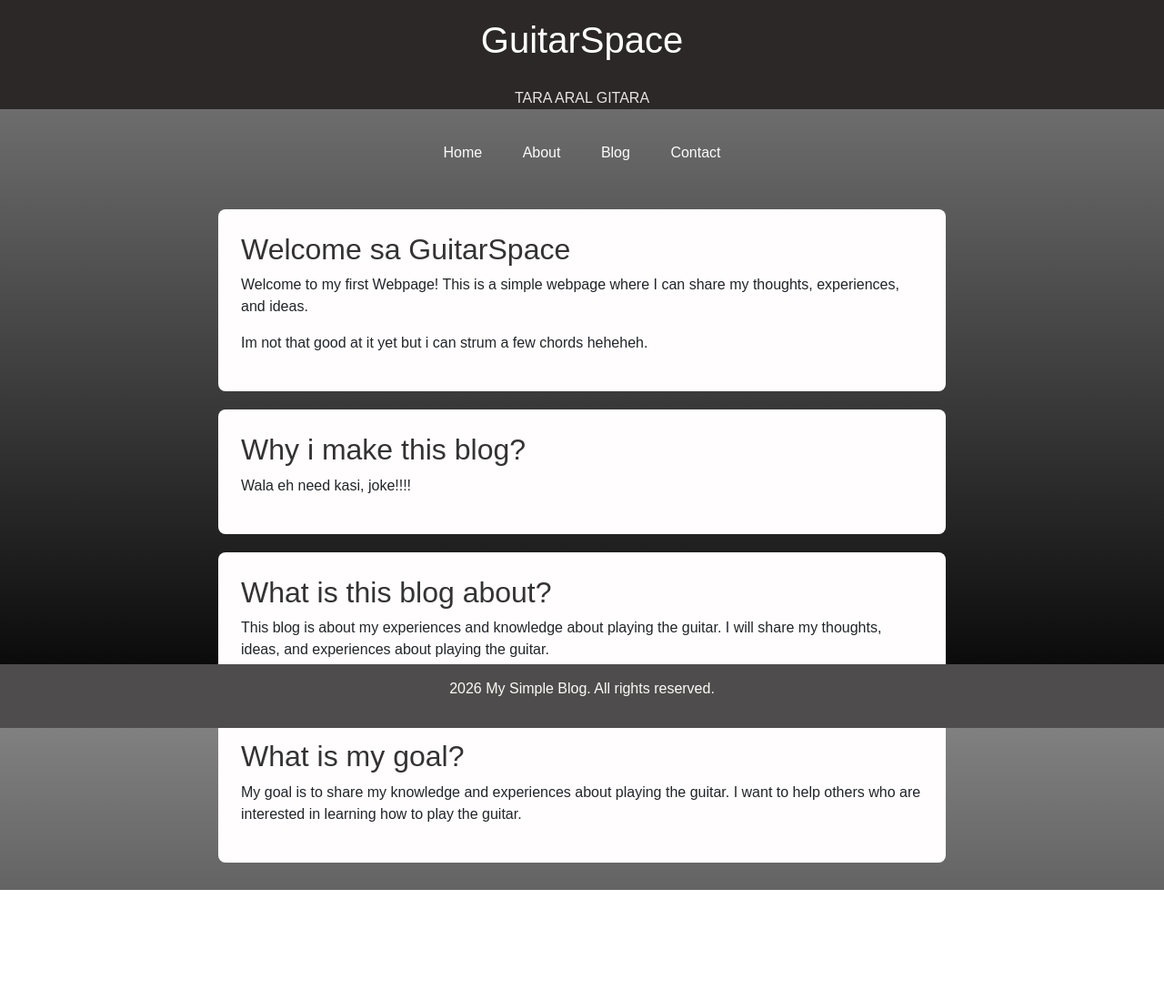
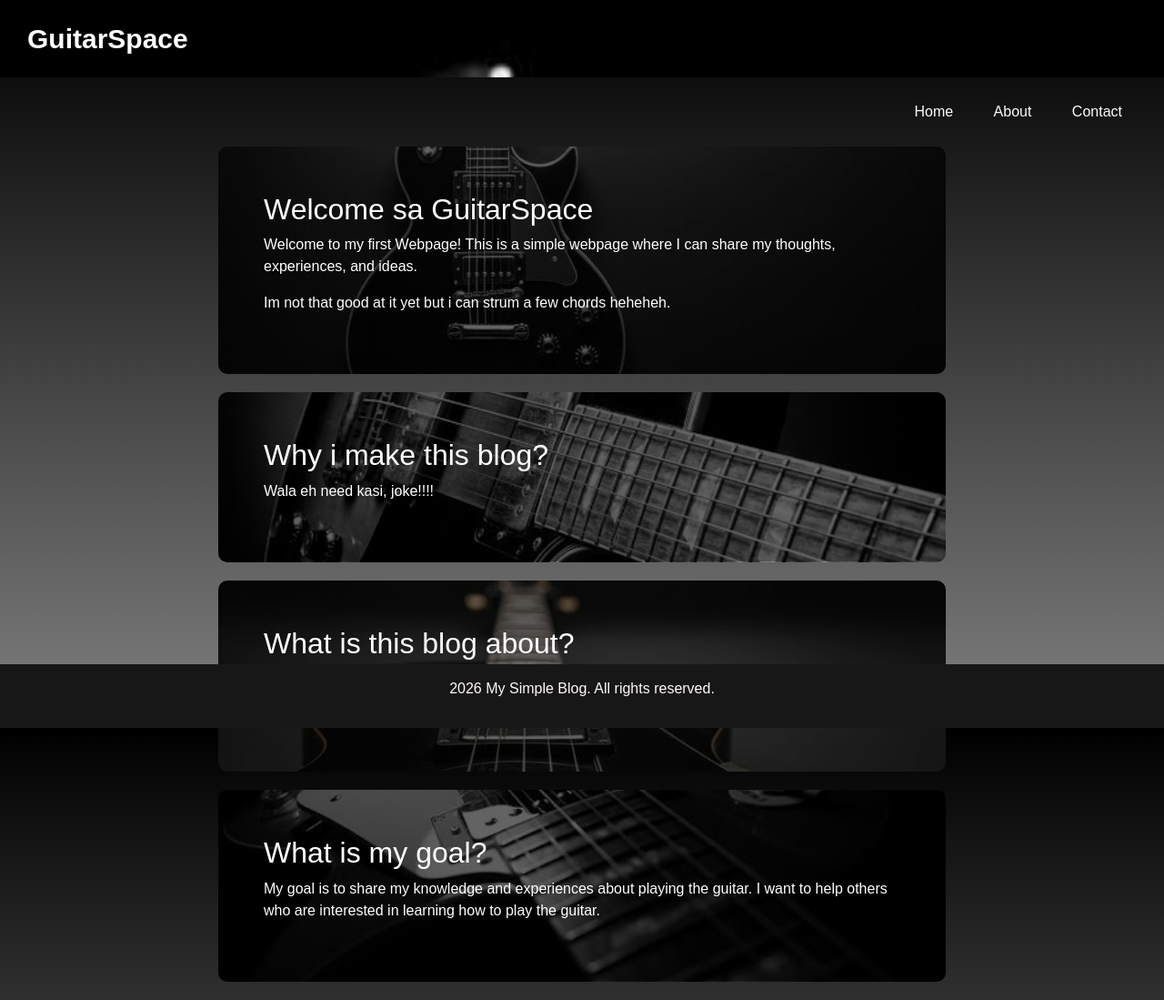
Before and after one commit to R4hparell/GitExercise-RIvera, a plain HTML site: page index.html in a window 1280 px wide. Shown: the whole page at 91% size. Before the commit the page ends 978 px from the top, so only its background shows below. Drawn offline with nearby package versions, Linux system fonts and the light colour scheme.

Commit message:
Change article to a class, remove blog html, give each article background images

```diff
--- a/index.html
+++ b/index.html
@@ -12,22 +12,25 @@
     <script src="https://cdn.jsdelivr.net/npm/bootstrap@5.3.8/dist/js/bootstrap.bundle.min.js" integrity="sha384-FKyoEForCGlyvwx9Hj09JcYn3nv7wiPVlz7YYwJrWVcXK/BmnVDxM+D2scQbITxI" crossorigin="anonymous"></script>
 
     <header>
-        <h1>GuitarSpace</h1>
-        <p>TARA ARAL GITARA</p>
+
+        <div class="logo">
+        GuitarSpace
+        </div>
+
     </header>
 
 
      <nav>
         <a href="index.html">Home</a>
         <a href="about.html">About</a>
-        <a href="blog.html">Blog</a>
         <a href="contact.html">Contact</a>
     </nav>
 
     <main>
 
 
-        <article>
+        <article class="article1">
+
             <h2>Welcome sa GuitarSpace</h2>
             <p>
                 Welcome to my first Webpage! This is a simple webpage
@@ -40,7 +43,8 @@
 
         </article>
 
-        <article>
+        <article class="article2">
+
             <h2>Why i make this blog?</h2>
 
             <p>
@@ -49,7 +53,8 @@
 
         </article>
 
-        <article>
+        <article class="article3">
+
             <h2>What is this blog about?</h2>
 
             <p>
@@ -58,7 +63,7 @@
 
         </article>
 
-        <article>
+        <article class="article4">
 
             <h2>What is my goal?</h2>
 
@@ -75,8 +80,5 @@
         <p>2026 My Simple Blog. All rights reserved.</p>
     </footer>
 
-
-
-
 </body>
 </html>
--- a/style.css
+++ b/style.css
@@ -1,81 +1,143 @@
 /* General Page Style */
 body{
+
    font-family: Arial, sans-serif;
-   background: linear-gradient(gray, black)
+   background: linear-gradient(black, gray)
    no-repeat center center fixed;
-
-
-}
-header {
-    background-color: #2c2828;
-    background-position: center;
-    color: rgb(231, 229, 226);
-    text-align: center;
 
 }
 
-header h1 {
-    background-color: #2c2828;
-    padding: 20px;
+header {
+
+    display: flex;
+    justify-content: space-between;
+    align-items: center;
+    background-image: url(gtb1.jpg);
+    background-size: cover;
+    padding: 20px 30px;
+    font-size: 30px;
+    font-weight: bold;
     color: rgb(255, 255, 255);
+
 }
 
 nav {
-    text-align: center;
-    padding: 20px;
+
+    gap: 25px;
+    font-size: 16px;
+    text-align: right;
+    padding: 26px ;
+
 }
 
 nav a {
+
     color: rgb(252, 252, 252);
     text-decoration: none;
     margin: 20px;
 }
 
 nav a:hover {
+
     color: #706e6e;
 }
 
 
 main {
+
     width: 80%;
     max-width: 800px;
-    margin: 30px auto;
+    margin: auto;
 }
 
 
-article {
-    background-color: rgb(255, 253, 253);
+.article1 {
+
+    background-image:
+        linear-gradient(rgba(0, 0, 0, 0.6), rgba(0, 0, 0, 0.6)),
+        url(g2s.jpg);
+    background-size: cover;
+    background-position: center;
     padding: 25px;
     margin-bottom: 20px;
-    border-radius: 8px;
+    padding: 50px;
+    color: white;
+    border-radius: 10px;
 }
 
-article h2 {
-    margin-top: 0;
-    color: #333;
+.article2 {
+
+    background-image:
+        linear-gradient(rgba(0, 0, 0, 0.6), rgba(0, 0, 0, 0.6)),
+        url(g3s.jpg);
+    background-size: cover;
+    background-position: center;
+    padding: 25px;
+    margin-bottom: 20px;
+    padding: 50px;
+    color: white;
+    border-radius: 10px;
 }
 
-.date {
-    color: #777;
-    font-size: 14px;
+.article3 {
+
+    background-image:
+        linear-gradient(rgba(0, 0, 0, 0.6), rgba(0, 0, 0, 0.6)),
+        url(g4s.jpg);
+    background-size: cover;
+    background-position: center;
+    padding: 25px;
+    margin-bottom: 20px;
+    padding: 50px;
+    color: white;
+    border-radius: 10px;
 }
 
-.read-more {
-    display: inline-block;
-    background-color: #333;
+.article4 {
+
+    background-image:
+        linear-gradient(rgba(0, 0, 0, 0.6), rgba(0, 0, 0, 0.6)),
+        url(gtpng.jpg);
+    background-size: cover;
+    background-position: center;
+    padding: 25px;
+    margin-bottom: 20px;
+    padding: 50px;
     color: white;
-    text-decoration: none;
-    padding: 10px 15px;
-    border-radius: 5px;
+    border-radius: 10px;
 }
 
-.read-more:hover {
-    background-color: #777;
+.article1b1 {
+
+    background-image:
+        linear-gradient(rgba(0, 0, 0, 0.6), rgba(0, 0, 0, 0.6)),
+        url(gta1.jpg);
+    background-size: cover;
+    background-position: center;
+    padding: 25px;
+    margin-bottom: 20px;
+    padding: 50px;
+    color: white;
+    border-radius: 10px;
 }
 
+.article1c1 {
+
+    background-image:
+        linear-gradient(rgba(0, 0, 0, 0.6), rgba(0, 0, 0, 0.6)),
+        url(gtac1.jpg);
+    background-size: cover;
+    background-position: center;
+    padding: 25px;
+    margin-bottom: 20px;
+    padding: 50px;
+    color: white;
+    border-radius: 10px;
+}
 
 footer {
-    background-color: #4e4c4c;
+
+    background-color: #181717;
     color: rgb(255, 249, 249);
     text-align: center;
     margin-top: 12px;
```
Also changed, not shown: about.html (+2 -2 lines), blog.html (deleted, +0 -35 lines), contact.html (+2 -3 lines), g2s.jpg (added), g3s.jpg (added), g4s.jpg (added), gta1.jpg (added), gtac1.jpg (added), gtb1.jpg (added), gtpng.jpg (added).
